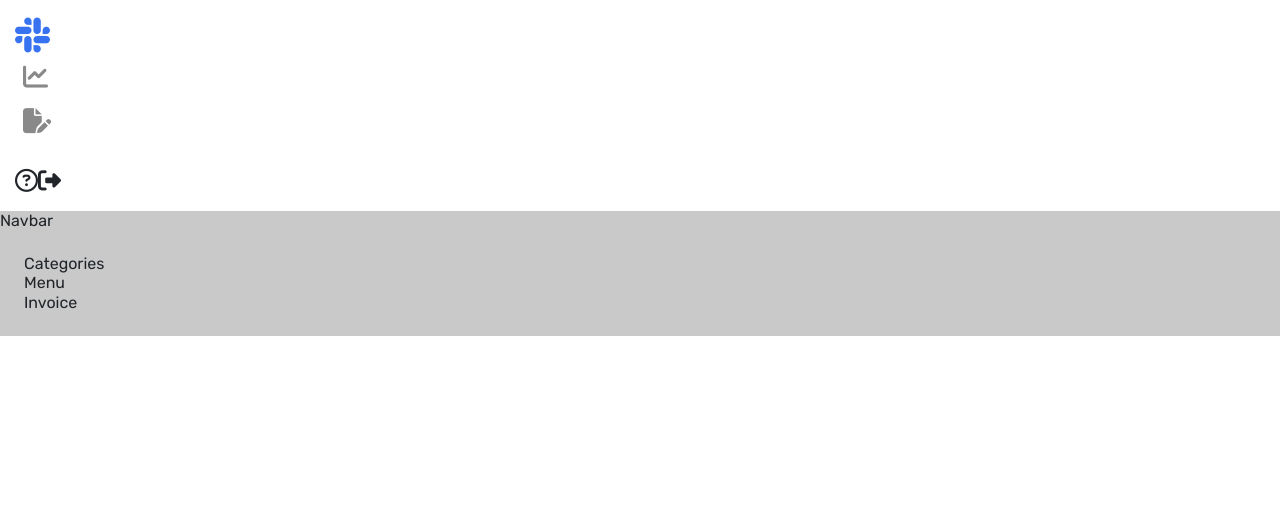
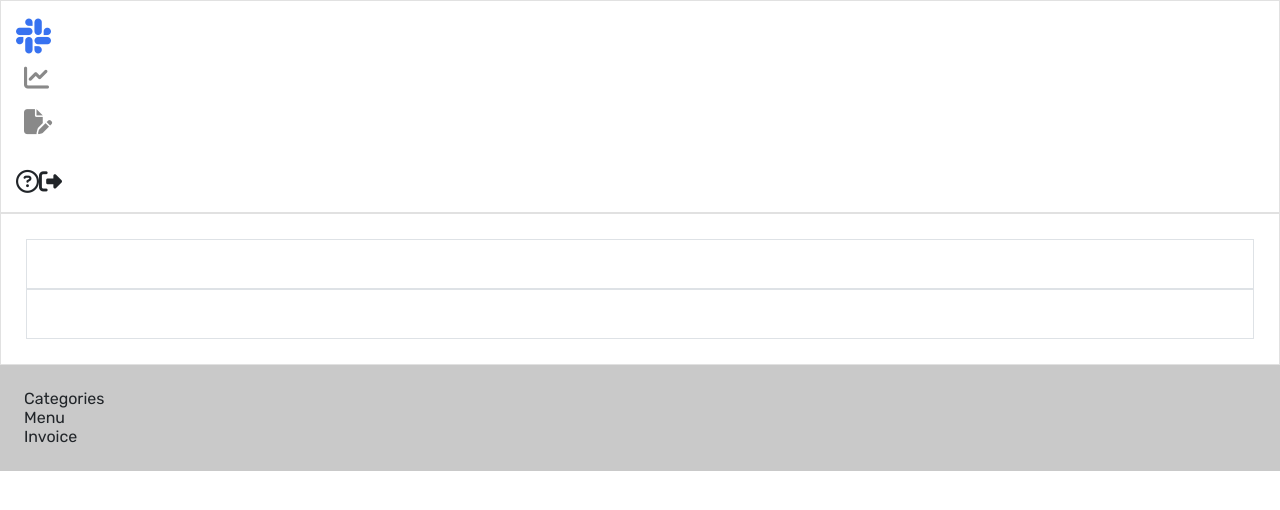
Before and after one commit to cygullem/POS_System_ReactVite_PHP, a React (Vite) app in the folder FrontEnd/gullemPOS/: page / in a window 1280 px wide. Shown: the top 510 px of the page. Built offline with nearby package versions, Linux system fonts and the light colour scheme.

Commit message:
UI: Navbar layout

```diff
--- a/FrontEnd/gullemPOS/src/CSS/main.css
+++ b/FrontEnd/gullemPOS/src/CSS/main.css
@@ -11,9 +11,16 @@
 .dashboard_container{
     background-color: #c9c9c9;
 }
+
+:root{
+    --border-gray: #e1e1e1;
+}
+
+/*===================================== Sidebar =====================================*/
 .sidebar{
     padding: 15px;
     background-color: #ffffff;
+    border: 1px solid var(--border-gray);
 }
 .sidebar_header i{
     font-size: 40px;
@@ -29,3 +36,10 @@
 .sidebar_links li:hover{
     color: #ffffff;
 }
+
+/*===================================== Navbar =====================================*/
+.navbar_container{
+    padding: 25px;
+    background-color: #ffffff;
+    border: 1px solid var(--border-gray);
+}
--- a/FrontEnd/gullemPOS/src/Components/Navbar.jsx
+++ b/FrontEnd/gullemPOS/src/Components/Navbar.jsx
@@ -1,7 +1,10 @@
 const Navbar = () => {
     return (
         <>
-            <h1 className="text-3xl font-semibold cursor-pointer">Navbar</h1>
+            <div className="navbar_container flex justify-between gap-2">
+                <div className="navbar_search border flex-1 p-4"></div>
+                <div className="navbar_userProfile border p-4"></div>
+            </div>
         </>
     );
 }
--- a/FrontEnd/gullemPOS/src/Pages/Dashboard.jsx
+++ b/FrontEnd/gullemPOS/src/Pages/Dashboard.jsx
@@ -11,10 +11,10 @@ const Dashboard = () => {
         <div className="dashboard_container flex h-screen">
             <Sidebar />
 
-            <div className="flex flex-1 overflow-hidden">
+            <div className="flex flex-col flex-1 overflow-hidden">
                 <Navbar />
 
-                <div className="menuContent flex flex-col flex-1 p-4 overflow-auto">
+                <div className="menuContent flex p-4 overflow-auto">
                     <Categories className="mb-4" />
                     <div className="flex flex-1">
                         <Menu className="flex-3 mr-4" />
```
